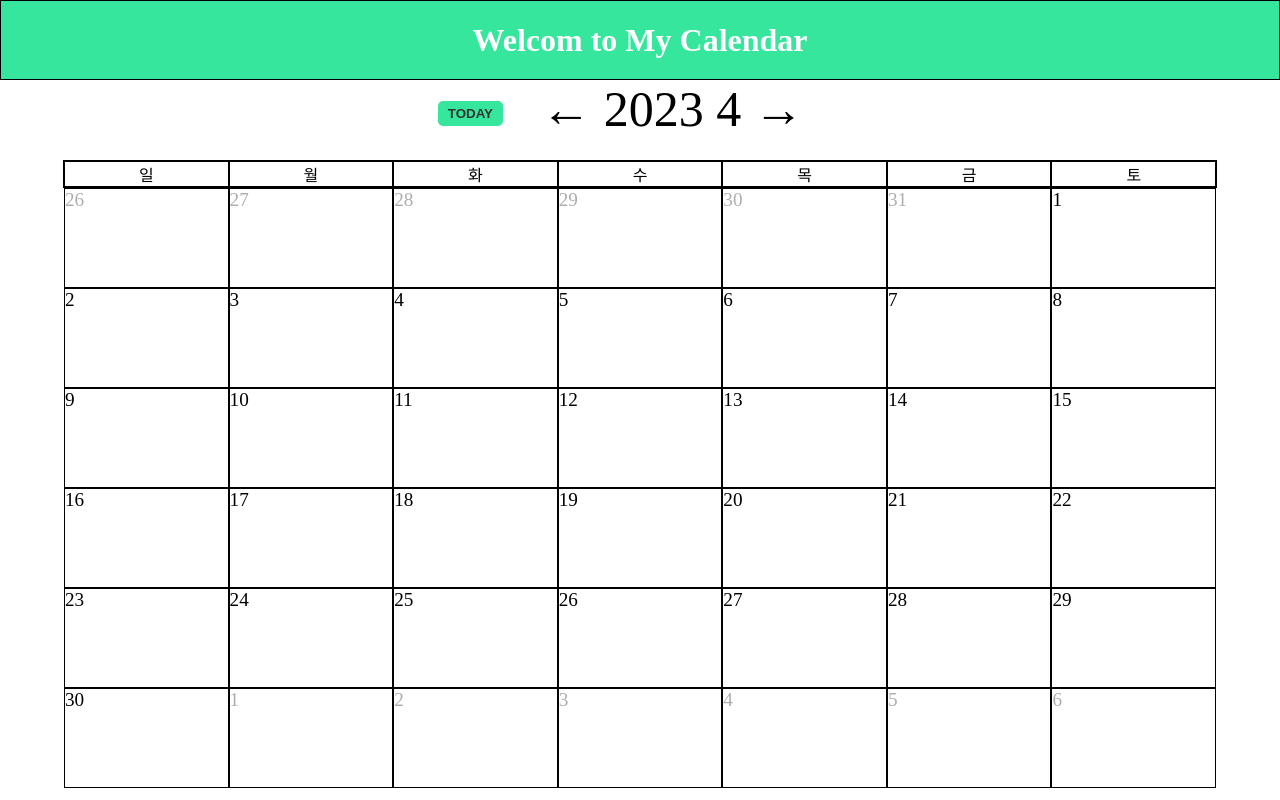
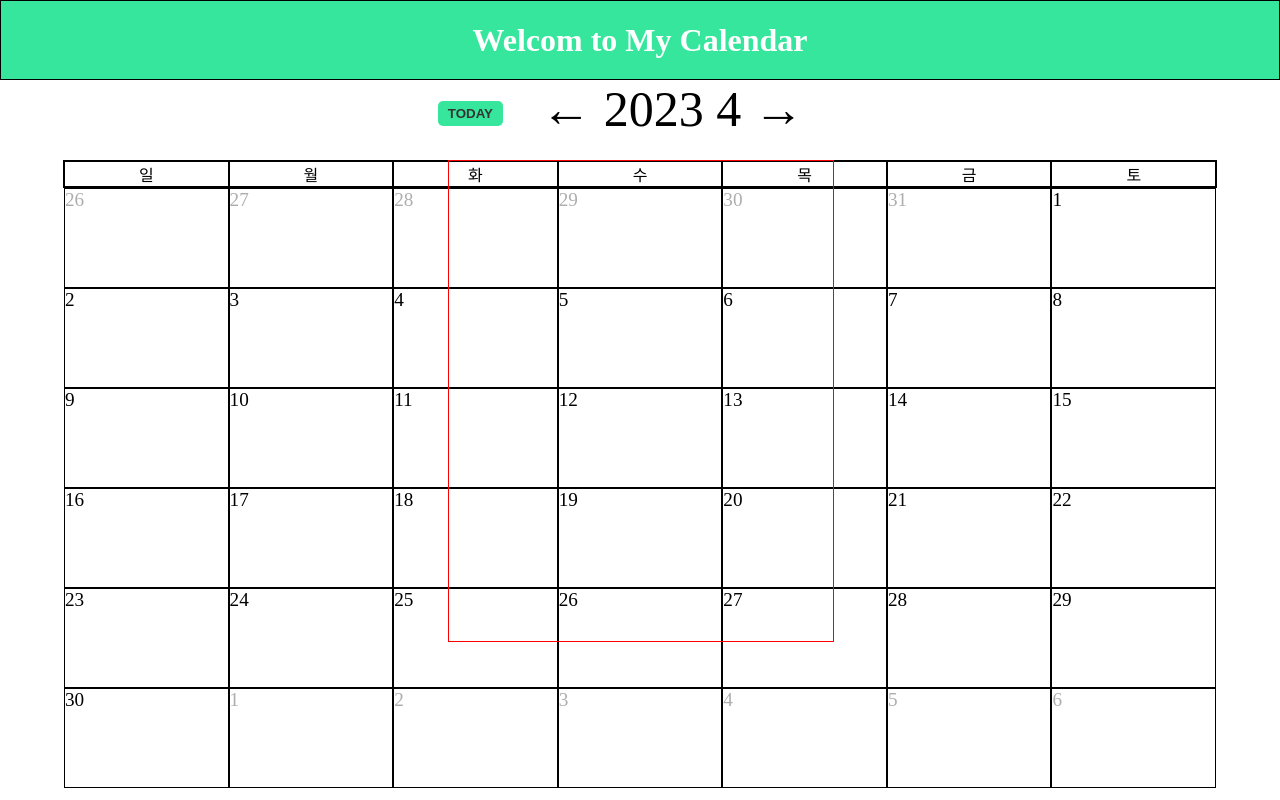
Before and after one commit to dlwlsgur0909/my-calendar, a Vue app in the folder FrontEnd/calendar/: page /index in a window 1280 px wide. Built offline with nearby package versions, Linux system fonts and the light colour scheme.

Commit message:
feat/fe: Todo 모달 componenet 생성

```diff
--- /dev/null
+++ b/FrontEnd/calendar/src/components/TodoModal.vue
@@ -0,0 +1,26 @@
+<template>
+    <div>
+      <div class="todo-modal">
+
+      </div>
+    </div>
+</template>
+
+<script>
+export default {
+
+}
+</script>
+
+<style>
+
+.todo-modal {
+    position: absolute;
+    top: calc(50vh - 30vh);
+    left: calc(50vw - 15vw);
+    border: 1px solid red;
+    width: 30vw;
+    height: 60vh;
+}
+
+</style>
--- a/FrontEnd/calendar/src/views/IndexView.vue
+++ b/FrontEnd/calendar/src/views/IndexView.vue
@@ -17,20 +17,32 @@
         </div>
         <div v-for="(rowData, rowIndex) in calendar" class="calendar-row" :key="rowIndex">
             <div v-for="({date, isCurrent}, cellIndex) in rowData" :key="cellIndex" class="calendar-row-data">
-                <div v-if="isCurrent" class="current-month">{{ date }}</div>
-                <div v-else class="not-current-month">{{ date }}</div>
+                <div class="calendar-date" @click="onClickDate(date)">
+                    <div v-if="isCurrent" class="current-month">{{ date }}</div>
+                    <div v-else class="not-current-month">{{ date }}</div>
+                </div>
             </div>
         </div>
+        <todo-modal></todo-modal>
     </div>
 </template>
 
 <script>
+/* esling-disabled */
+
+import TodoModal from '../components/TodoModal.vue';
+
 export default {
-
+    components: {
+        TodoModal
+    },
     data() {
         return {
             currentYear: this.$store.state.year,
             currentMonth: this.$store.state.month,
+            selectedYear: '',
+            selectedMonth: '',
+            selectedDate: '',
         }
     },
     computed: {
@@ -89,6 +101,9 @@ export default {
                 month: thisMonth
             }
             this.$store.dispatch('CREATE_CALENDAR', dateInfo);
+        },
+        onClickDate(date) {
+            alert(date);
         }
     }
 
@@ -155,6 +170,10 @@ export default {
     width: 100%;
 }
 
+.calendar-date {
+    height: 100%;
+}
+
 .current-month {
     font-size: 1.2em;
 }
```
